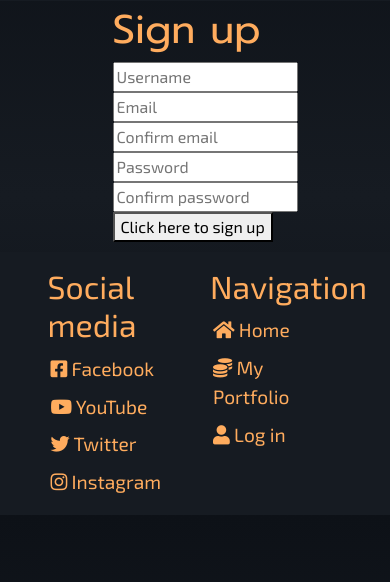
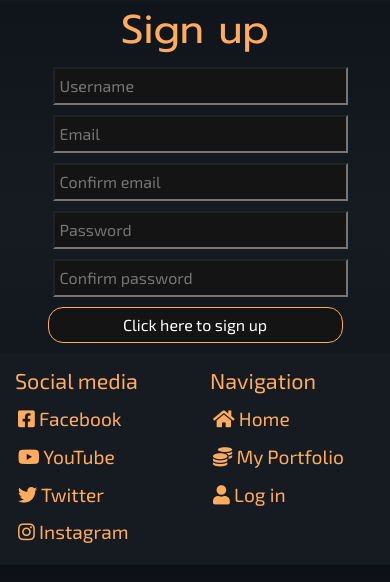
Before and after one commit to luke2533/coin-vue, a Flask app: page /signup in a window 390 px wide. Shown: the part 124-706 px from the top of the page. Run offline with Flask 2, Linux system fonts and the light colour scheme; some libraries are stand-ins or nearby versions.

Commit message:
Sign up page CSS and responsive on all devices

```diff
--- a/coinvue.py
+++ b/coinvue.py
@@ -1,5 +1,5 @@
-# # CoinCap API Python - http.client Docs
-# # https://docs.coincap.io/
+# CoinCap API Python - http.client Docs
+# https://docs.coincap.io/
 
 import requests
 import json
@@ -14,9 +14,7 @@ class Crypto:
         headers = {}
 
         response = requests.request("GET", url, headers=headers, data=payload)
-
         json_data = json.loads(response.text.encode("utf8"))
 
         coin_data = json_data["data"]
-        # print(coin_data)
         return coin_data
--- a/static/css/style.css
+++ b/static/css/style.css
@@ -14,6 +14,20 @@ h1 {
 
 a:hover {
     text-decoration: none;
+}
+
+.prime-btn {
+    background-color: #141414;
+    border: #FFAC5E 1px solid;
+    border-radius: 15px;
+    color: white;
+    padding: 5px 15px;
+}
+
+.prime-btn:hover {
+    background-color: #FFAC5E;
+    color: black;
+    border: black 1.5px solid;
 }
 
 /* Universal */
@@ -113,6 +127,26 @@ a:hover {
 
 /* Home page */
 
+/* Sign up page */
+
+.account-title {
+    text-align: center;
+}
+
+.account-input {
+    margin: 5px;
+    padding: 5px;
+    width: 100% !important;
+    background-color: #141414;
+}
+
+.account-button {
+    width: 100%;
+    margin-top: 5px;
+}
+
+/* Sign up page */
+
 /* Breakpoints */
 
 @media (max-width: 992px) {
@@ -132,6 +166,9 @@ a:hover {
     .navbar-brand {
         margin-right: 0px;
     }
+    .footer-title {
+        font-size: 1.35em;
+    }
 }
 
 @media (max-width: 321px) {
--- a/templates/base.html
+++ b/templates/base.html
@@ -64,17 +64,17 @@
             <div class="container-fluid footer">
                 <div class="row justify-content-center">
                     <!-- Footer class can go in row -->
-                    <div class="col-5">
-                        <h2>Social media</h2>
+                    <div class="col-6 col-md-5 col-xl-4">
+                        <h2 class="footer-title">Social media</h2>
                         <a href="https://facebook.com" target="_blank" class="footer-link footer-mobile-link"><i class="fab fa-facebook-square"></i> Facebook</a>
                         <a href="https://youtube.com" target="_blank" class="footer-link footer-mobile-link"><i class="fab fa-youtube"></i> YouTube</a>
                         <a href="https://twitter.com" target="_blank" class="footer-link footer-mobile-link"><i class="fab fa-twitter"></i> Twitter</a>
                         <a href="https://instagram.com" target="_blank" class="footer-link footer-mobile-link"><i class="fab fa-instagram"></i> Instagram</a>
                     </div>
 
-                    <div class="col-5">
-                        <h2>Navigation</h2>
-                        <a href="#" class="footer-link footer-mobile-link"><i class="fas fa-home"></i> Home</a>
+                    <div class="col-6 col-md-5 col-xl-4">
+                        <h2 class="footer-title">Navigation</h2>
+                        <a href="{{ url_for('coinvue') }}" class="footer-link footer-mobile-link"><i class="fas fa-home"></i> Home</a>
                         <a href="#" class="footer-link footer-mobile-link"><i class="fas fa-coins"></i> My Portfolio</a>
                         <a href="#" class="footer-link footer-mobile-link"><i class="fas fa-user"></i> Log in</a>
                     </div>
--- a/templates/index.html
+++ b/templates/index.html
@@ -11,6 +11,7 @@
                     invested cost and diffrence of the users assets. Buy, sell and staking rewards can be recorded to
                     the portfolio updating the chart and its total value.
                 </p>
+                <!-- Already have an account -->
 
                 <div class="table-overflow">
                     <table class="table table-striped">
--- a/templates/signup.html
+++ b/templates/signup.html
@@ -3,20 +3,20 @@
 
     <div class="container-fluid">
         <div class="row justify-content-center">
-            <div class="col-6">
-                <h1>Sign up</h1>
+            <div class="col-10 col-md-5 col-lg-4 col-xl-3">
                 <form action="{{ url_for('signup') }}" method="POST">
-                    <input type="text" placeholder="Username" class="" id="username" name="username" pattern="^[a-zA-Z0-9]{5,15}$" minlength="4" maxlength="15" required>
+                <h1 class="account-title">Sign up</h1>
+                    <input type="text" placeholder="Username" class="account-input" id="username" name="username" pattern="^[a-zA-Z0-9]{5,15}$" minlength="4" maxlength="15" required>
                     <br>
-                    <input type="email" placeholder="Email" class="" id="email" name="email" required>
+                    <input type="email" placeholder="Email" class="account-input" id="email" name="email" required>
                     <br>
-                    <input type="email" placeholder="Confirm email" class="" id="confirm-email" name="confirm-email" required>
+                    <input type="email" placeholder="Confirm email" class="account-input" id="confirm-email" name="confirm-email" required>
                     <br>
-                    <input type="password" placeholder="Password" class="" id="password" name="password" minlength="5" maxlength="15" pattern="^[a-zA-Z0-9]{5,15}$" required>
+                    <input type="password" placeholder="Password" class="account-input" id="password" name="password" minlength="5" maxlength="15" pattern="^[a-zA-Z0-9]{5,15}$" required>
                     <br>
-                    <input type="password" placeholder="Confirm password" class="" id="confirm-password" name="confirm-password" minlength="5" maxlength="15" pattern="^[a-zA-Z0-9]{5,15}$" required>
+                    <input type="password" placeholder="Confirm password" class="account-input" id="confirm-password" name="confirm-password" minlength="5" maxlength="15" pattern="^[a-zA-Z0-9]{5,15}$" required>
                     <br>
-                    <button type="submit" class="user-button">Click here to sign up</button>
+                    <button type="submit" class="prime-btn account-button">Click here to sign up</button>
                     <!-- Already have an account -->
                 </form>
             </div>
```
Also changed, not shown: README.md.
